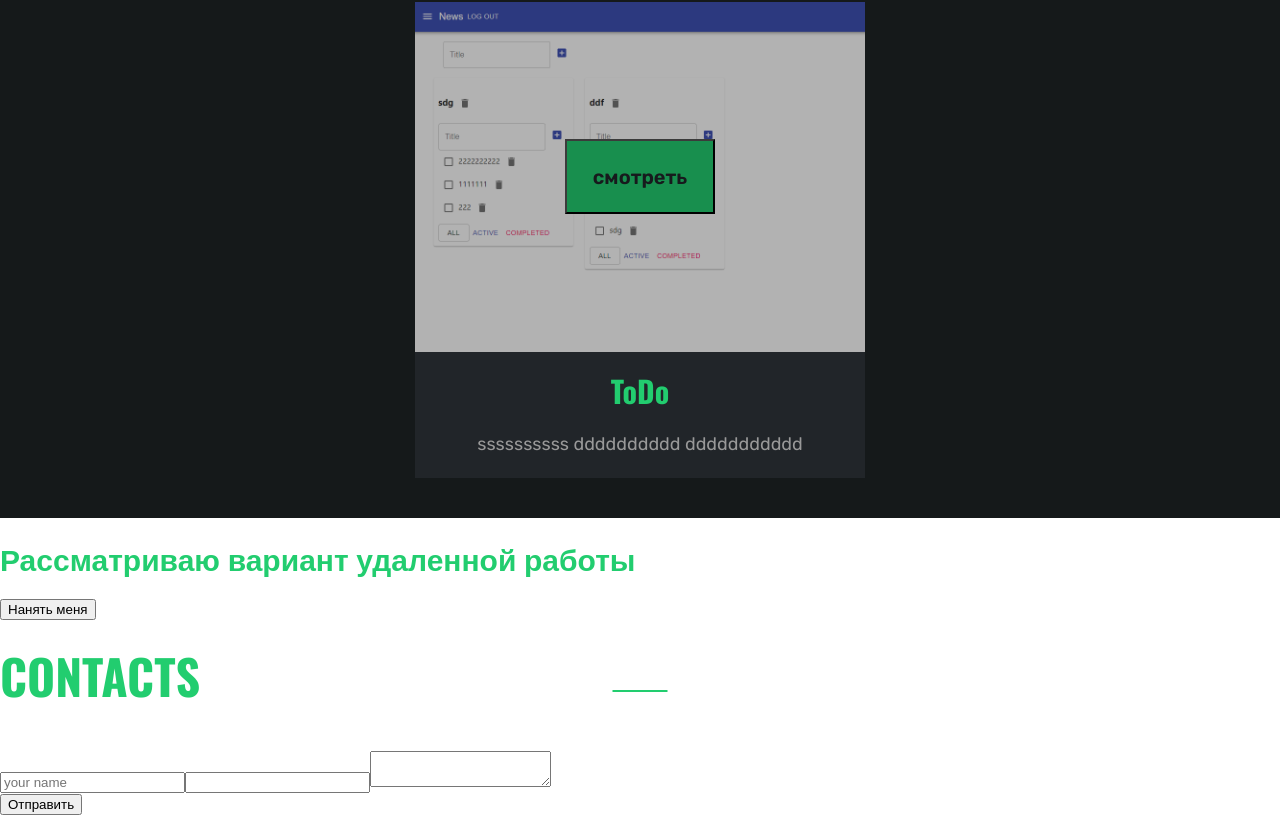
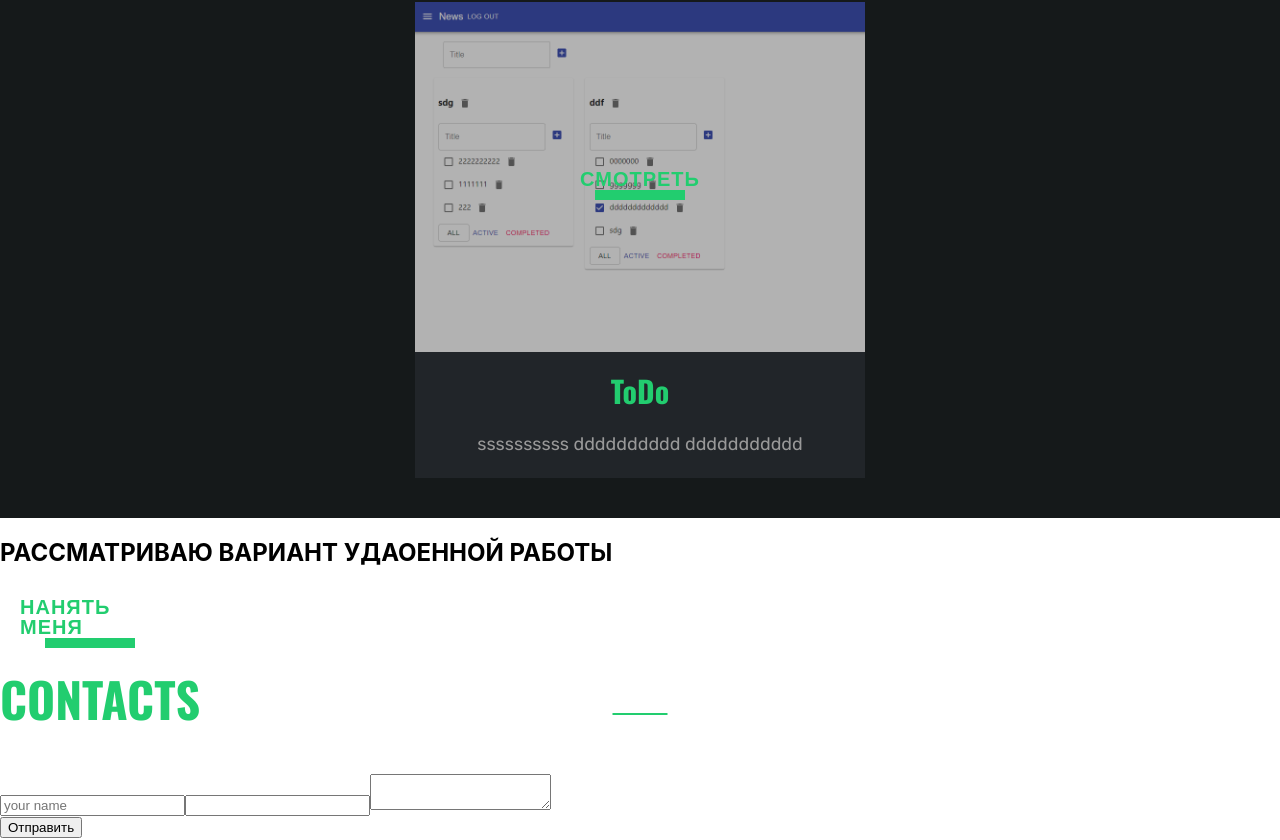
Before and after one commit to potapov-eo/portfolio, a React (Create React App) app: page / in a window 1280 px wide. Shown: the part 1861-2701 px from the top of the page. Built offline with nearby package versions, Linux system fonts and the light colour scheme.

Commit message:
3 with btn

```diff
--- /dev/null
+++ b/src/common/components/button/Button.js
@@ -0,0 +1,11 @@
+import React from 'react'
+import style from './Button.module.scss';
+
+
+function Button(props) {
+    return (
+        <a href="" className={style.btn}>{props.text}</a>
+    );
+}
+
+export default Button;
--- /dev/null
+++ b/src/common/components/button/Button.module.scss
@@ -0,0 +1,45 @@
+@import "../../../common/syles/sass/variables.scss";
+@import "../../../common/syles/sass/mixins";
+
+.btn {
+  border: none;
+  @include flex(row, center, center, nowrap);
+  @extend TitleItem;
+  text-transform: uppercase;
+  letter-spacing: 1px;
+  padding: 8px 20px;
+  max-width: 180px;
+  width: 100%;
+  /*color:$textColor ;*/
+  outline: none;
+  position: relative;
+  z-index: 0;
+  text-decoration: none;
+  background: transparent;
+  &::after {
+    content: "";
+    position: absolute;
+    width: 50%;
+    height: 10px;
+    background: $primaryColor;
+    bottom: 0;
+    left: 50%;
+    transform: translate(-50%,50%);
+    z-index: -1;
+    transition: all 0.2s ease-in-out
+  }
+
+  &:hover {
+    text-decoration: none;
+    color:$bgSecondColor ;
+    transition: all 0.3s ease-in-out 0s;
+
+    &::after {
+      width: 100%;
+      height: 110%;
+      left:0%;
+      transform: translate(0%,0%);
+      transition: all 0.3s ease-in-out 0s
+    }
+  }
+}
--- a/src/contact/Contact.Module.scss
+++ b/src/contact/Contact.Module.scss
@@ -1,6 +1,6 @@
 @import "../common/syles/sass/variables.scss";
 @import "../common/syles/sass/mixins";
-
+@import "../common/components/button/Button.module";
 .contactBlock {
   padding: 30px 0px;
   background-color: $bgColor;
@@ -28,7 +28,8 @@
     }
 
     .showBut {
-      @extend myButton
+      @extend .btn;
+
 
     }
   }
--- a/src/freelancer/Freelancer.Module.scss
+++ b/src/freelancer/Freelancer.Module.scss
@@ -12,8 +12,11 @@
     height: 100%;
     @include flex(column, space-around, center, wrap);
 
+    h2 {
+      @extend TitleItem;
+      color: $textColor ;
+      font-size: 1.5em;
+    }
   }
-  .butt {
-    @extend myButton
-  }
+
 }
--- a/src/freelancer/Freelancer.js
+++ b/src/freelancer/Freelancer.js
@@ -1,14 +1,16 @@
 import React from 'react'
 import style from './Freelancer.Module.scss';
 import TitleItem from "../common/components/TitleItem/TitleItem";
+import Button from "../common/components/button/Button";
 
 
 function Freelancer() {
     return (
         <div className={style.freelancerBlock}>
             <div className={style.freelancerContainer}>
-                < TitleItem title={"Рассматриваю вариант удаленной работы"}/>
-                <button className={style.butt}>Нанять меня</button>
+                < h2>РАССМАТРИВАЮ ВАРИАНТ УДАОЕННОЙ РАБОТЫ</h2>
+                <Button text={"Нанять меня"}/>
+
             </div>
         </div>
     );
--- a/src/works/work/Work.js
+++ b/src/works/work/Work.js
@@ -1,6 +1,7 @@
 import React from 'react'
 import style from './Work.module.scss';
 import TitleItem from "../../common/components/TitleItem/TitleItem";
+import Button from "../../common/components/button/Button";
 
 
 function Work(props) {
@@ -8,7 +9,7 @@ function Work(props) {
         <div className={style.work}>
             <div className={style.imgContainer} style={props.style}>
 
-            <button className={style.watch}> смотреть </button>
+            <Button className={style.button} text={"смотреть"}/>
             </div>
             <TitleItem title={props.title}/>
             <p>{props.description}</p>
--- a/src/works/work/Work.module.scss
+++ b/src/works/work/Work.module.scss
@@ -40,9 +40,10 @@
       @include blackout(0.3)
     }
 
-    .watch {
-      @extend myButton
 
-    }
   }
 }
+.button{
+  background:$bgItemColor ;
+  color: aqua;
+}
```
